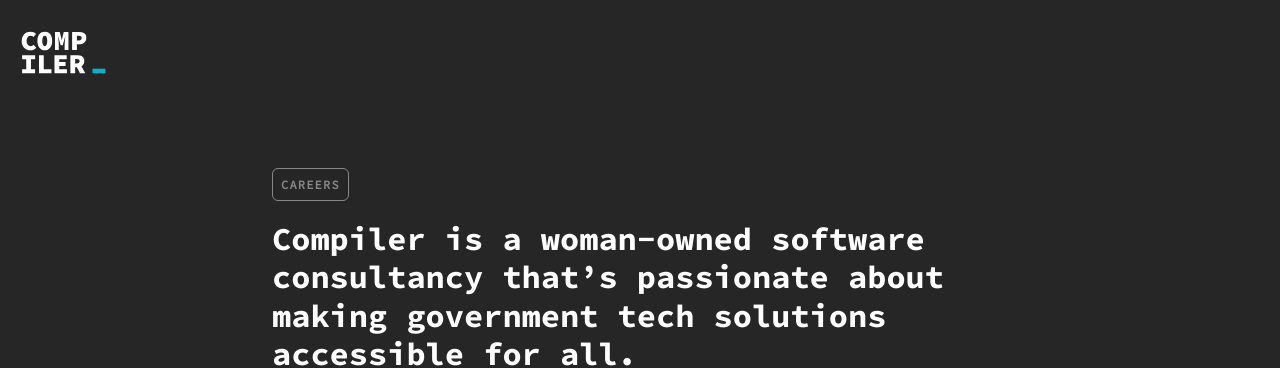
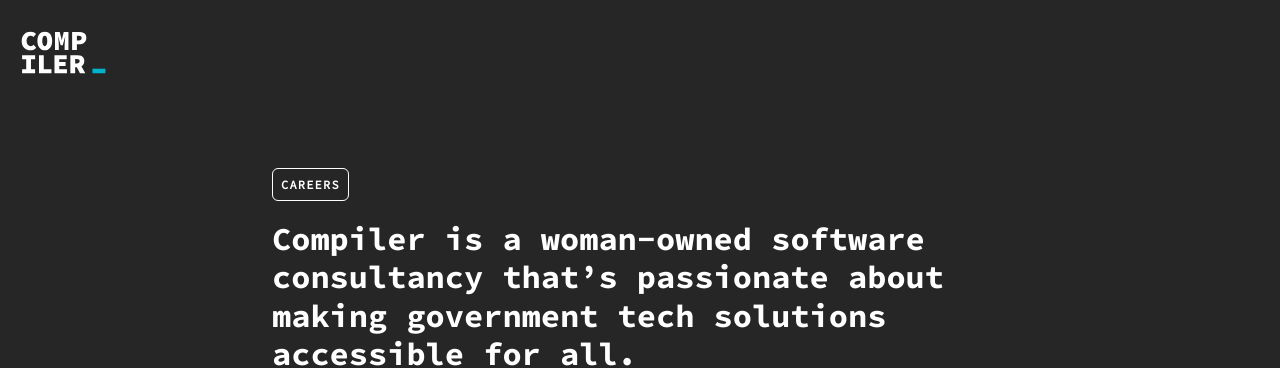
Before and after one commit to compilerla/compiler.la, a Jekyll site: the page built from jobs.html, in a window 1280 px wide. Shown: the top 368 px of the page. Built offline with Jekyll 4.4.1, drawn with Linux system fonts in a browser that asks for light colours.

Commit message:
fix(pill): pill is white

```diff
--- a/styles/base.css
+++ b/styles/base.css
@@ -7,7 +7,6 @@
     --navy: #223061;
     --off-black: #262626;
     --black: #000000;
-    --grey: #878787;
     --white: #FFFFFF;
 }
 
@@ -196,8 +195,8 @@
     line-height: 120%;
     letter-spacing: 0.075rem;
     text-transform: uppercase;
-    color: var(--grey);
-    border: 1px solid var(--grey);
+    color: var(--white);
+    border: 1px solid var(--white);
     border-radius: 0.375rem;
 }
 
```
